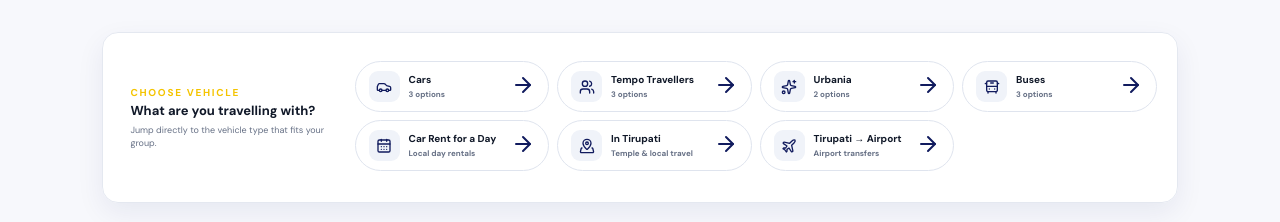
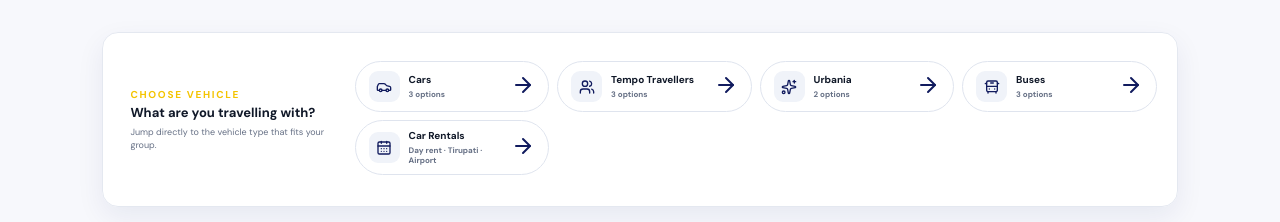
Before and after one commit to JagadeeshO11/tirupatibalajitours_travels, a React (Vite) app: page /fleet in a window 1280 px wide. Shown: the part 900-1122 px from the top of the page. Built offline with nearby package versions, Linux system fonts and the light colour scheme.

Commit message:
refactor: merge car rental purposes into one chooser option

```diff
--- a/src/pages/Fleet.jsx
+++ b/src/pages/Fleet.jsx
@@ -9,11 +9,7 @@ import { Link } from 'react-router-dom';
 const categoryIcons = { cars: Car, tempo: Users, urbania: Sparkles, bus: BusFront };
 
 export default function Fleet(){
-  const purposeOptions = [
-    { icon: CalendarDays, label: 'Car Rent for a Day', detail: 'Local day rentals', href: '#cars' },
-    { icon: MapPinned, label: 'In Tirupati', detail: 'Temple & local travel', href: '#cars' },
-    { icon: Plane, label: 'Tirupati → Airport', detail: 'Airport transfers', href: '#cars' }
-  ];
+  const rentalOptions = { icon: CalendarDays, label: 'Car Rentals', detail: 'Day rent · Tirupati · Airport', href: '#cars' };
 
   return <Page eyebrow="FLEET & RENTALS" title="Choose the right vehicle for your journey." text="From economical Tirupati cabs to premium Urbania, Tempo Travellers and large buses, choose the space, comfort and price point that fits your trip." image={images.hero}>
     <section className="content" id="rentals">
@@ -23,7 +19,7 @@ export default function Fleet(){
         <div className="fleet-chooser-copy"><span className="eyebrow">CHOOSE VEHICLE</span><strong>What are you travelling with?</strong><small>Jump directly to the vehicle type that fits your group.</small></div>
         <nav className="fleet-filter-row">
           {fleetCategories.slice(1).map(c=>{const Icon=categoryIcons[c.key] || Car; return <a className="fleet-choice" key={c.key} href={`#${c.key}`}><span className="fleet-choice-icon"><Icon/></span><span><b>{c.label}</b><small>{c.ids.length} options</small></span><span className="fleet-choice-arrow"><ArrowRight/></span></a>})}
-          {purposeOptions.map(option=>{const Icon=option.icon; return <a className="fleet-choice" key={option.label} href={option.href}><span className="fleet-choice-icon"><Icon/></span><span><b>{option.label}</b><small>{option.detail}</small></span><span className="fleet-choice-arrow"><ArrowRight/></span></a>})}
+          {(() => { const Icon=rentalOptions.icon; return <a className="fleet-choice" href={rentalOptions.href}><span className="fleet-choice-icon"><Icon/></span><span><b>{rentalOptions.label}</b><small>{rentalOptions.detail}</small></span><span className="fleet-choice-arrow"><ArrowRight/></span></a> })()}
         </nav>
       </div>
 
```
